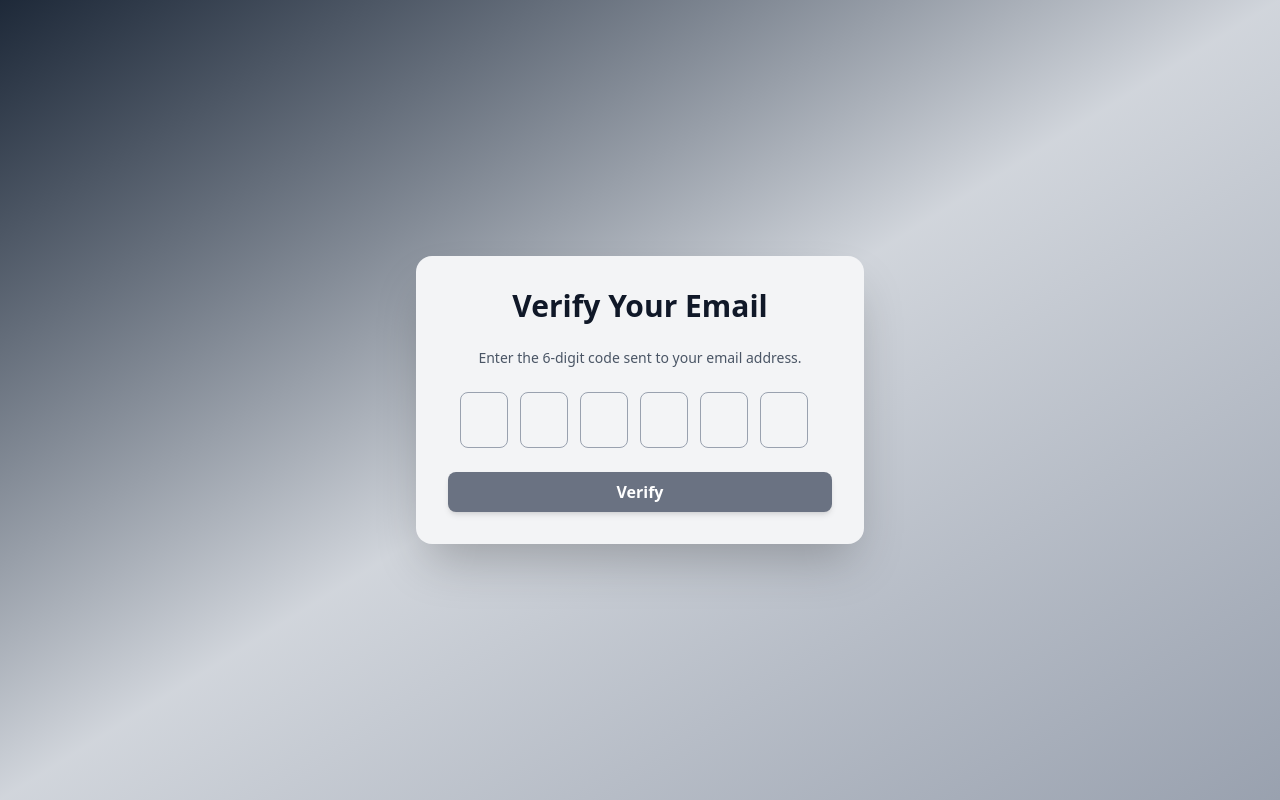
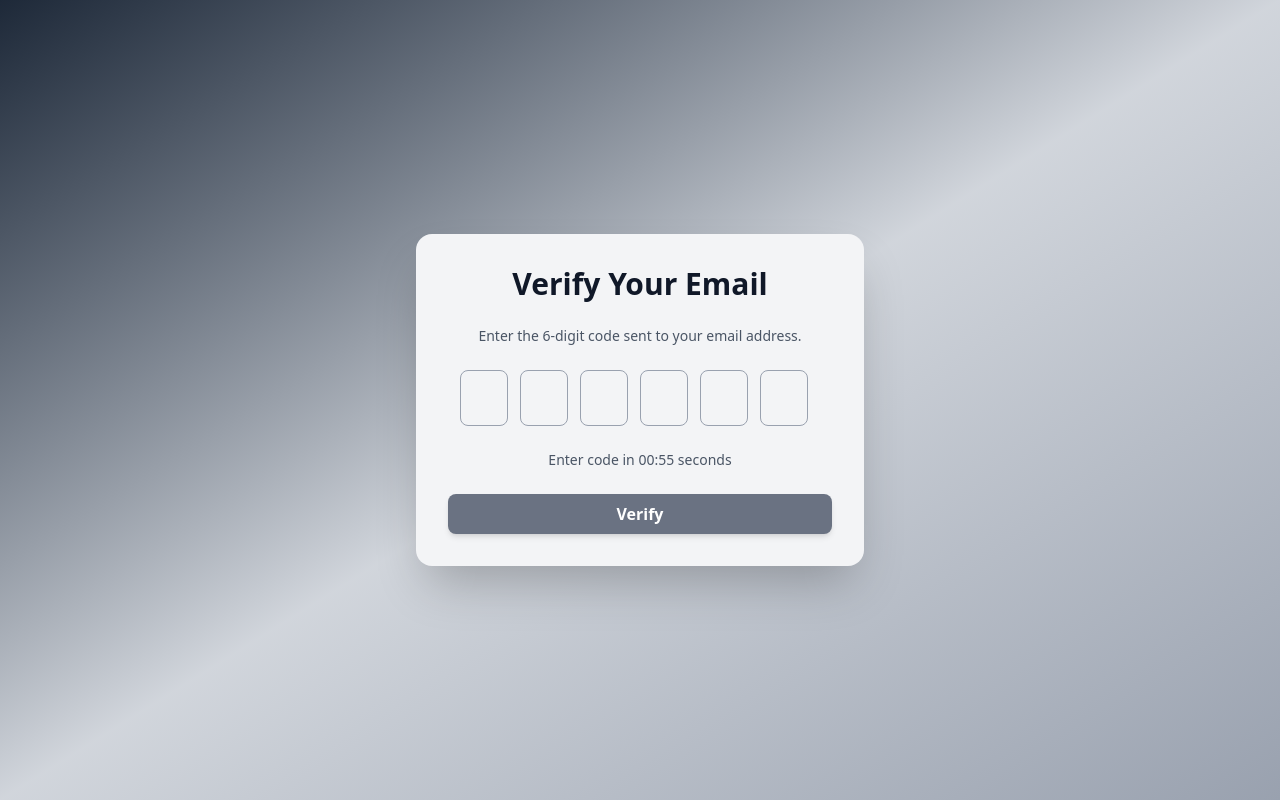
Before and after one commit to Vinod-donur/Authentication-MERN, a React (Vite) app in the folder frontend/: page /verifyEmail in a window 1280 px wide. Built offline with nearby package versions, Linux system fonts and the light colour scheme; no server answers.

Commit message:
feat: add countdown timer to VerifyPage for enhanced user experience during email verification

```diff
--- a/frontend/src/pages/VerifyPage.jsx
+++ b/frontend/src/pages/VerifyPage.jsx
@@ -8,8 +8,9 @@ import toast from "react-hot-toast";
 
 const VerifyPage = () => {
   const [code, setCode] = useState(new Array(6).fill(""));
+  const [isSubmitted, setIsSubmitted] = useState(false);
+  const [timer, setTimer] = useState(60);
   const inputRefs = useRef([]);
-  const [isSubmitted, setIsSubmitted] = useState(false);
 
   const { verifyEmail, error, isLoading } = useAuthStore();
   const navigate = useNavigate();
@@ -62,7 +63,13 @@ const VerifyPage = () => {
       // Submit form after every input is filled;
       handleSubmit();
     }
-  }, [code]);
+    // if (timer === 0) return;
+    const countdown = setInterval(() => {
+      setTimer((num) => num - 1);
+    }, 1000);
+
+    return () => {clearInterval(countdown)};
+  }, [code, timer]);
 
   return (
     <motion.div
@@ -94,6 +101,12 @@ const VerifyPage = () => {
           })}
         </div>
 
+        {timer > 0 && (
+          <p className="text-sm text-center text-gray-600 mb-6">
+            {" "}
+            Enter code in {timer===60?`01:${timer}`:`00:${timer}`} seconds
+          </p>
+        )}
         <motion.button
           whileHover={{ scale: 1.05 }}
           whileTap={{ scale: 0.95 }}
@@ -106,7 +119,8 @@ const VerifyPage = () => {
             "Verify"
           )}
         </motion.button>
-        {setIsSubmitted && error && (
+
+        {isSubmitted && error && (
           <p className="text-red-500 text-sm mt-2">{error}</p>
         )}
       </form>
```
